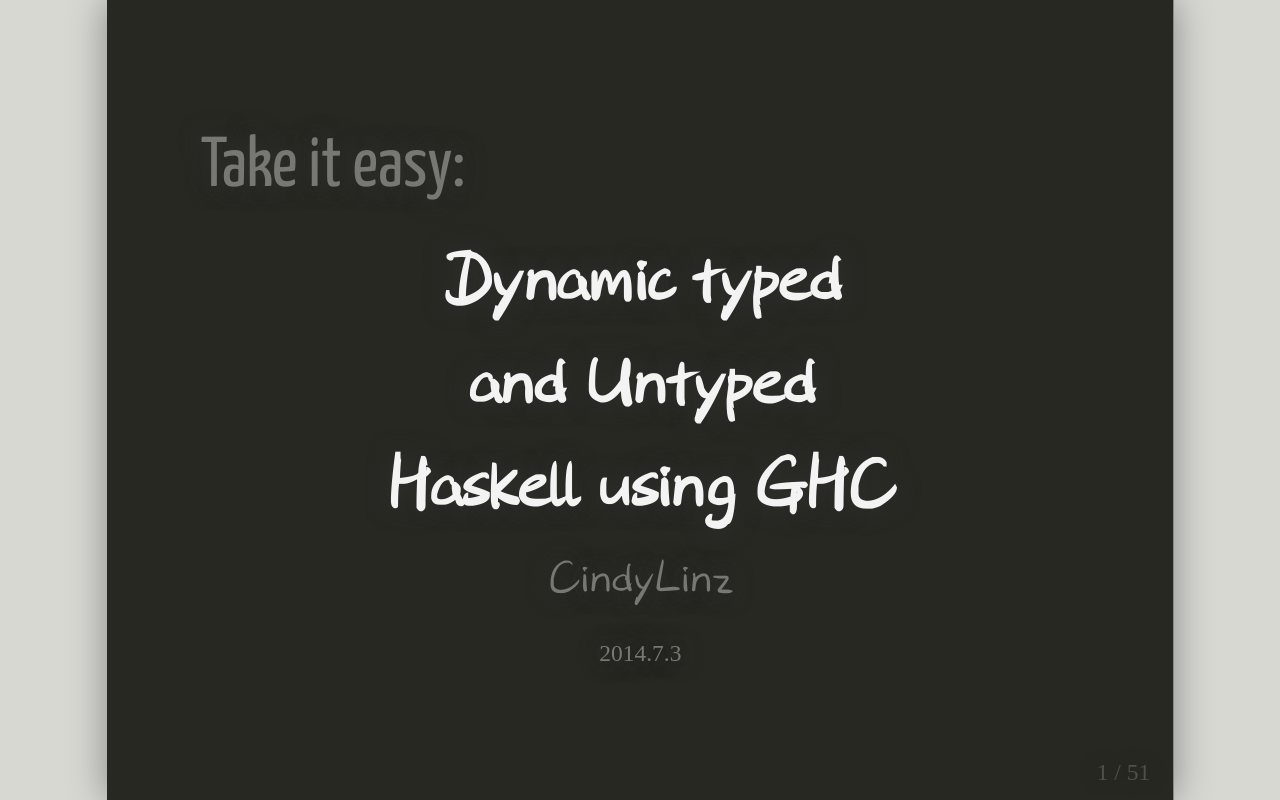
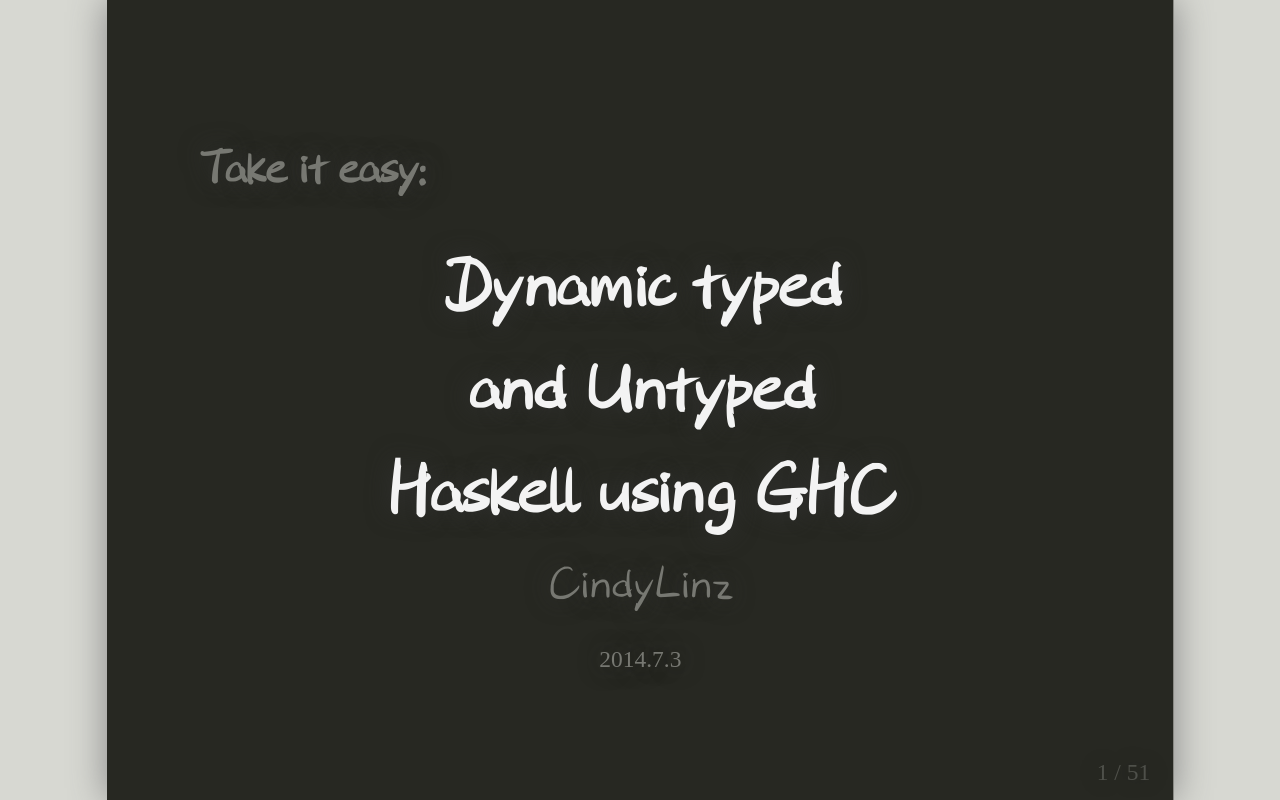
Before and after one commit to CindyLinz/Talk-TakeItEasy-DynamicTypedAndUntypedHaskell-UsingGHC, a plain HTML site: page slide.html in a window 1280 px wide. Drawn offline with Linux system fonts and the light colour scheme; a web font is replaced by a local one.

Commit message:
slide cover font

```diff
--- a/slide.html
+++ b/slide.html
@@ -7,7 +7,6 @@
     <title>Take it easy: Dynamic typed and Untyped Haskell using GHC</title>
     <style type="text/css">
       @import url(http://fonts.googleapis.com/css?family=Droid+Serif);
-      @import url(http://fonts.googleapis.com/css?family=Yanone+Kaffeesatz);
       @import url(http://fonts.googleapis.com/css?family=Ubuntu+Mono:400,700,400italic);
       @font-face {
         font-family: 'tea';
@@ -18,8 +17,6 @@
         font-family: 'Droid Serif';
       }
       h1, h2, h3, .large1, .large2, .large3 {
-        font-family: 'Yanone Kaffeesatz';
-        font-weight: 400;
         margin-bottom: 0;
       }
       h1, h2 {
@@ -145,7 +142,7 @@
 layout: true
 class: center, middle, inverse
 ---
-.left.large1[Take it easy:]
+.left.large2.handwrite[Take it easy:]
 #Dynamic typed
 #and Untyped
 #Haskell using GHC
```
